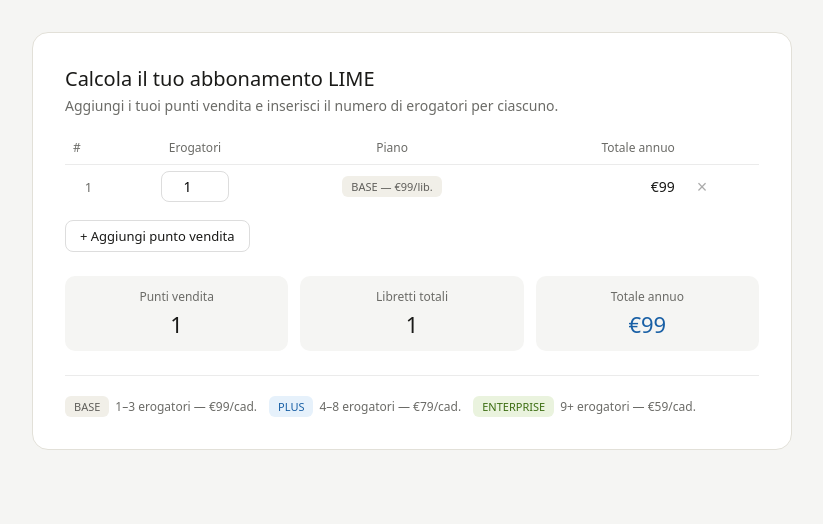
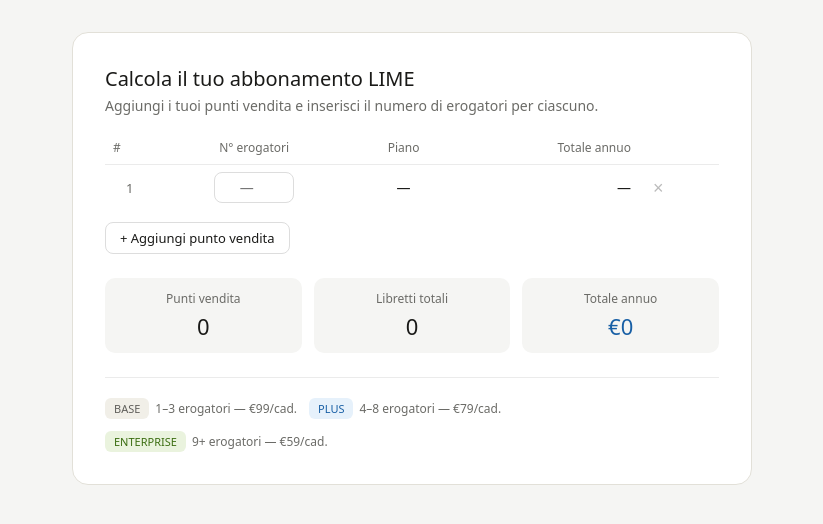
Before and after one commit to fceravolo/Index.html, a plain HTML site: page INDEX.html in a window 1280 px wide. Both pictures are taken after a click on the button "+ Aggiungi punto vendita". Shown: the whole page, without its empty margins (228-1051 px from the left). Drawn offline with Linux system fonts and the light colour scheme.

Commit message:
Update INDEX.html

```diff
--- a/INDEX.html
+++ b/INDEX.html
@@ -24,62 +24,28 @@
       border: 1px solid #e2e0d8;
       padding: 2rem;
       width: 100%;
-      max-width: 760px;
+      max-width: 680px;
     }
 
-    h1 {
-      font-size: 20px;
-      font-weight: 500;
-      margin-bottom: 4px;
-    }
+    h1 { font-size: 20px; font-weight: 500; margin-bottom: 4px; }
+    .subtitle { font-size: 14px; color: #6b6b67; margin-bottom: 1.5rem; }
 
-    .subtitle {
-      font-size: 14px;
-      color: #6b6b67;
-      margin-bottom: 1.5rem;
-    }
-
-    /* Tabella */
-    table {
-      width: 100%;
-      border-collapse: collapse;
-      font-size: 14px;
-      margin-bottom: 12px;
-    }
-
-    th {
-      text-align: left;
-      font-size: 12px;
-      font-weight: 500;
-      color: #6b6b67;
-      padding: 0 8px 8px;
-    }
-
-    td {
-      padding: 6px 8px;
-      border-top: 1px solid #ebebeb;
-      vertical-align: middle;
-    }
-
-
+    table { width: 100%; border-collapse: collapse; font-size: 14px; margin-bottom: 12px; }
+    th { text-align: left; font-size: 12px; font-weight: 500; color: #6b6b67; padding: 0 8px 8px; }
+    td { padding: 7px 8px; border-top: 1px solid #ebebeb; vertical-align: middle; }
 
     input[type="number"] {
       border: 1px solid #ddd;
       border-radius: 8px;
-      padding: 5px 6px;
+      padding: 5px 8px;
       font-size: 14px;
-      width: 68px;
+      width: 80px;
       text-align: center;
       outline: none;
       font-family: inherit;
     }
+    input[type="number"]:focus { border-color: #378add; box-shadow: 0 0 0 3px rgba(55,138,221,0.12); }
 
-    input:focus {
-      border-color: #378add;
-      box-shadow: 0 0 0 3px rgba(55,138,221,0.12);
-    }
-
-    /* Badge piano */
     .plan-badge {
       font-size: 11px;
       font-weight: 500;
@@ -88,26 +54,22 @@
       display: inline-block;
       white-space: nowrap;
     }
-
     .b-base { background: #f1efe8; color: #5f5e5a; }
     .b-plus { background: #e6f1fb; color: #185fa5; }
     .b-ent  { background: #eaf3de; color: #3b6d11; }
 
-    /* Bottone rimuovi */
     .btn-remove {
       background: none;
       border: none;
       cursor: pointer;
-      color: #aaa;
+      color: #bbb;
       font-size: 18px;
       line-height: 1;
       padding: 2px 6px;
       border-radius: 6px;
     }
-
     .btn-remove:hover { background: #fdecea; color: #c0392b; }
 
-    /* Bottone aggiungi */
     .btn-add {
       background: none;
       border: 1px solid #ddd;
@@ -117,17 +79,12 @@
       cursor: pointer;
       font-family: inherit;
       color: #1a1a18;
-      display: inline-flex;
-      align-items: center;
-      gap: 6px;
     }
-
     .btn-add:hover { background: #f5f5f3; }
 
-    /* Metriche riepilogo */
     .summary {
       display: grid;
-      grid-template-columns: repeat(auto-fit, minmax(130px, 1fr));
+      grid-template-columns: repeat(3, 1fr);
       gap: 12px;
       margin-top: 1.5rem;
     }
@@ -138,21 +95,10 @@
       padding: 0.75rem 1rem;
       text-align: center;
     }
-
-    .metric-label {
-      font-size: 12px;
-      color: #6b6b67;
-      margin-bottom: 4px;
-    }
-
-    .metric-value {
-      font-size: 22px;
-      font-weight: 500;
-    }
-
+    .metric-label { font-size: 12px; color: #6b6b67; margin-bottom: 4px; }
+    .metric-value { font-size: 22px; font-weight: 500; }
     .metric-value.blue { color: #185fa5; }
 
-    /* Legenda piani */
     .legend {
       display: flex;
       gap: 12px;
@@ -160,24 +106,13 @@
       margin-top: 1.5rem;
       padding-top: 1.25rem;
       border-top: 1px solid #ebebeb;
-    }
-
-    .legend-item {
       font-size: 12px;
       color: #6b6b67;
-      display: flex;
-      align-items: center;
-      gap: 6px;
     }
-
-    @media (max-width: 600px) {
-      th:first-child, td:first-child { min-width: 40px; }
-      input[type="text"] { width: 120px; }
-    }
+    .legend span { display: flex; align-items: center; gap: 6px; }
   </style>
 </head>
 <body>
-
 <div class="container">
   <h1>Calcola il tuo abbonamento LIME</h1>
   <p class="subtitle">Aggiungi i tuoi punti vendita e inserisci il numero di erogatori per ciascuno.</p>
@@ -186,18 +121,16 @@
     <thead>
       <tr>
         <th>#</th>
-        <th style="text-align:center;">Erogatori</th>
+        <th style="text-align:center;">N° erogatori</th>
         <th style="text-align:center;">Piano</th>
         <th style="text-align:right;">Totale annuo</th>
         <th></th>
       </tr>
     </thead>
-    <tbody id="sites-body"></tbody>
+    <tbody id="tbody"></tbody>
   </table>
 
-  <button class="btn-add" onclick="addRow()">
-    + Aggiungi punto vendita
-  </button>
+  <button class="btn-add" onclick="addRow()">+ Aggiungi punto vendita</button>
 
   <div class="summary">
     <div class="metric">
@@ -215,9 +148,9 @@
   </div>
 
   <div class="legend">
-    <span class="legend-item"><span class="plan-badge b-base">BASE</span> 1–3 erogatori — €99/cad.</span>
-    <span class="legend-item"><span class="plan-badge b-plus">PLUS</span> 4–8 erogatori — €79/cad.</span>
-    <span class="legend-item"><span class="plan-badge b-ent">ENTERPRISE</span> 9+ erogatori — €59/cad.</span>
+    <span><span class="plan-badge b-base">BASE</span> 1–3 erogatori — €99/cad.</span>
+    <span><span class="plan-badge b-plus">PLUS</span> 4–8 erogatori — €79/cad.</span>
+    <span><span class="plan-badge b-ent">ENTERPRISE</span> 9+ erogatori — €59/cad.</span>
   </div>
 </div>
 
@@ -235,58 +168,53 @@
     return plans.find(p => n >= p.min && n <= p.max) || plans[0];
   }
 
-  function addRow(name = '', qty = 1) {
-    const id = idCounter++;
-    rows.push({ id, name, qty });
-    renderTable();
-    renderSummary();
+  function addRow() {
+    rows.push({ id: idCounter++ });
+    render();
   }
 
   function removeRow(id) {
     rows = rows.filter(r => r.id !== id);
-    renderTable();
-    renderSummary();
-  }
-
-  function updateName(id, val) {
-    const r = rows.find(r => r.id === id);
-    if (r) r.name = val;
-    renderSummary();
+    render();
   }
 
   function updateQty(id, val) {
     const r = rows.find(r => r.id === id);
     if (r) r.qty = Math.max(1, parseInt(val) || 1);
-    renderTable();
-    renderSummary();
+    render();
   }
 
-  function renderTable() {
-    const tbody = document.getElementById('sites-body');
-    tbody.innerHTML = rows.map(r => {
-      const plan = getPlan(r.qty);
-      const total = plan.price * r.qty;
+  function render() {
+    const tbody = document.getElementById('tbody');
+    tbody.innerHTML = rows.map((r, i) => {
+      const qty = r.qty || '';
+      const plan = qty ? getPlan(qty) : null;
+      const total = plan ? plan.price * qty : '';
       return `<tr>
-        <td style="color:#6b6b67; font-size:13px; text-align:center;">${rows.indexOf(r) + 1}</td>
-        <td style="text-align:center;"><input type="number" min="1" max="99" value="${r.qty}" onchange="updateQty(${r.id}, this.value)" /></td>
-        <td style="text-align:center;"><span class="plan-badge ${plan.cls}">${plan.name} — €${plan.price}/lib.</span></td>
-        <td style="text-align:right; font-weight:500;">€${total.toLocaleString('it-IT')}</td>
-        <td><button class="btn-remove" onclick="removeRow(${r.id})" title="Rimuovi">×</button></td>
+        <td style="color:#6b6b67; font-size:13px; text-align:center;">${i + 1}</td>
+        <td style="text-align:center;">
+          <input type="number" min="1" max="99" value="${qty}" placeholder="—"
+            onchange="updateQty(${r.id}, this.value)" />
+        </td>
+        <td style="text-align:center;">
+          ${plan ? `<span class="plan-badge ${plan.cls}">${plan.name} — €${plan.price}/lib.</span>` : '—'}
+        </td>
+        <td style="text-align:right; font-weight:500;">
+          ${total ? '€' + total.toLocaleString('it-IT') : '—'}
+        </td>
+        <td>
+          <button class="btn-remove" onclick="removeRow(${r.id})" title="Rimuovi">×</button>
+        </td>
       </tr>`;
     }).join('');
-  }
 
-  function renderSummary() {
-    const totalBooks = rows.reduce((s, r) => s + r.qty, 0);
-    const totalAmt   = rows.reduce((s, r) => s + getPlan(r.qty).price * r.qty, 0);
-    document.getElementById('m-sites').textContent = rows.length;
+    const validRows = rows.filter(r => r.qty);
+    const totalBooks = validRows.reduce((s, r) => s + r.qty, 0);
+    const totalAmt   = validRows.reduce((s, r) => s + getPlan(r.qty).price * r.qty, 0);
+    document.getElementById('m-sites').textContent = validRows.length;
     document.getElementById('m-books').textContent = totalBooks;
     document.getElementById('m-total').textContent = '€' + totalAmt.toLocaleString('it-IT');
   }
-
-  // Esempi di partenza
-
 </script>
-
 </body>
 </html>
```
